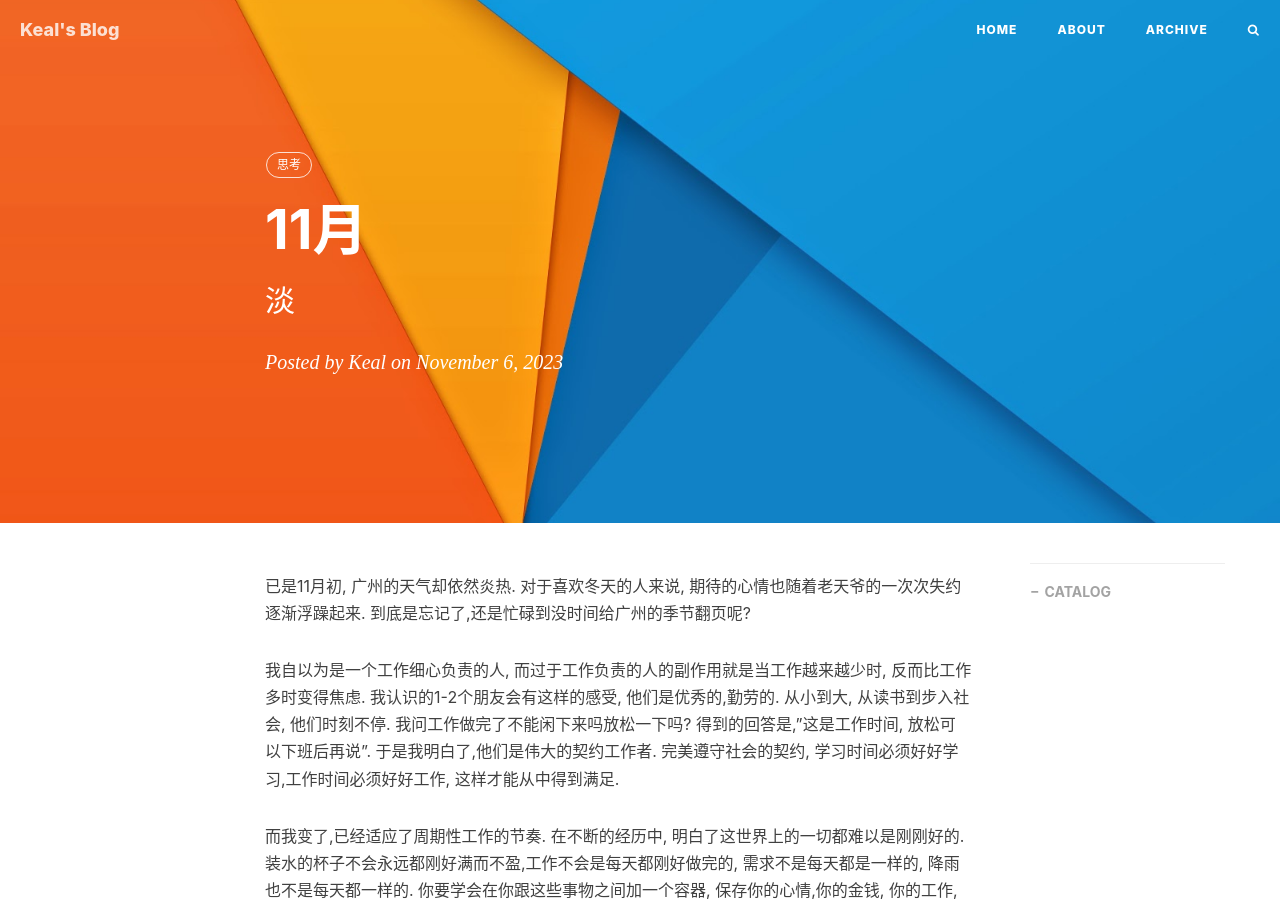
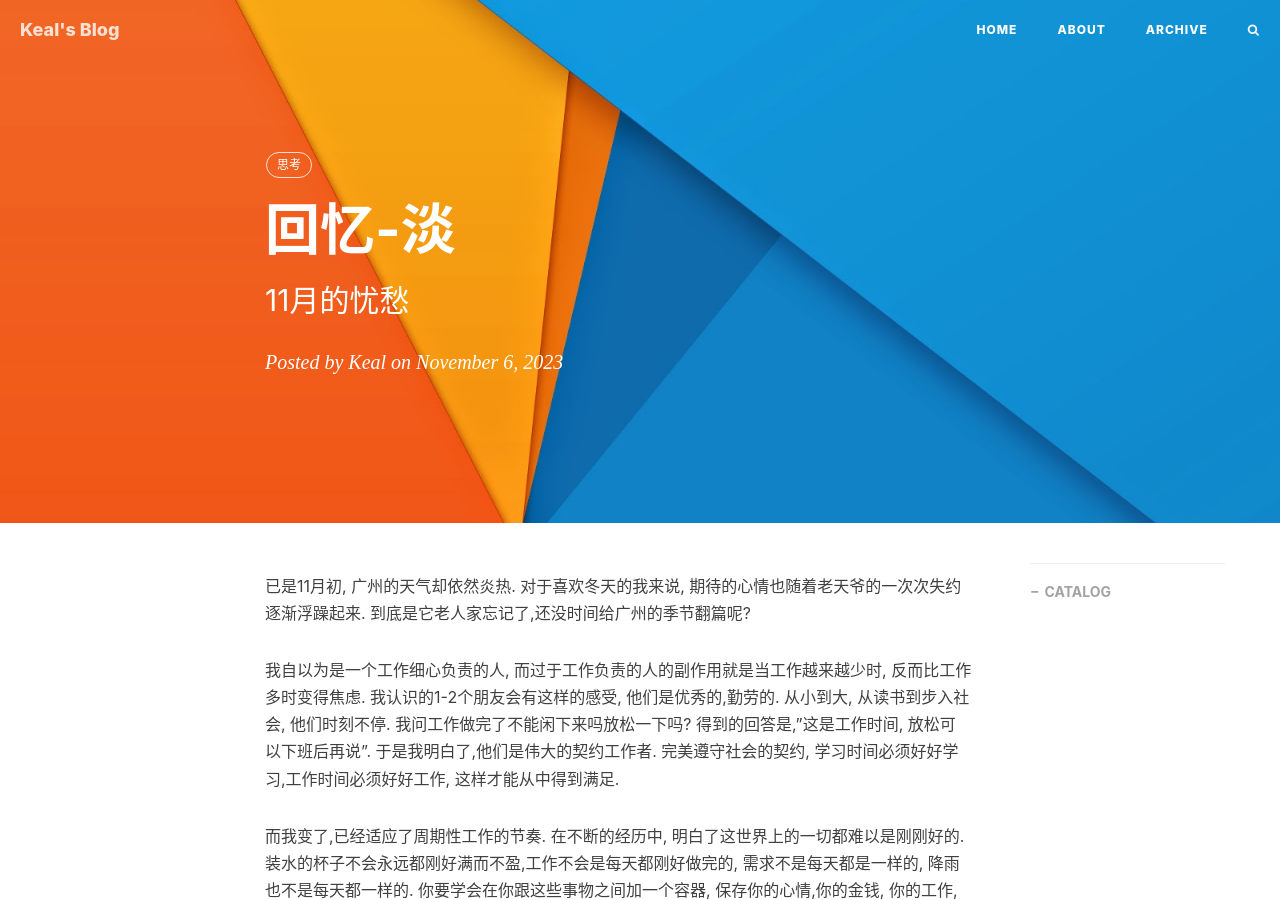
Before and after one commit to kneed/kneed.github.io, a Jekyll site: the page built from _posts/2023-11-06-散文一篇.md, in a window 1280 px wide and 900 px high. Built offline with Jekyll 4.4.1, drawn with Linux system fonts in a browser that asks for light colours; nearby versions of some CDN libraries; comment, search, counter and statistics services are not loaded.

Commit message:
feat: 我落泪,情绪心碎

```diff
--- a/_posts/2023-11-06-散文一篇.md
+++ b/_posts/2023-11-06-散文一篇.md
@@ -1,7 +1,7 @@
 ---
 layout:     post
-title:      "11月"
-subtitle:   "淡"
+title:      "回忆-淡"
+subtitle:   "11月的忧愁"
 date:       2023-11-06 14:31:00
 author:     "Keal"
 header-img: "img/tag2.jpg"
@@ -10,7 +10,7 @@ tags:
     - 思考
 ---
 
-已是11月初, 广州的天气却依然炎热. 对于喜欢冬天的人来说, 期待的心情也随着老天爷的一次次失约逐渐浮躁起来. 到底是忘记了,还是忙碌到没时间给广州的季节翻页呢?
+已是11月初, 广州的天气却依然炎热. 对于喜欢冬天的我来说, 期待的心情也随着老天爷的一次次失约逐渐浮躁起来. 到底是它老人家忘记了,还没时间给广州的季节翻篇呢?
 
 我自以为是一个工作细心负责的人, 而过于工作负责的人的副作用就是当工作越来越少时, 反而比工作多时变得焦虑. 我认识的1-2个朋友会有这样的感受, 他们是优秀的,勤劳的. 从小到大, 从读书到步入社会, 他们时刻不停. 我问工作做完了不能闲下来吗放松一下吗? 得到的回答是,"这是工作时间, 放松可以下班后再说". 于是我明白了,他们是伟大的契约工作者. 完美遵守社会的契约, 学习时间必须好好学习,工作时间必须好好工作, 这样才能从中得到满足.
 
```
